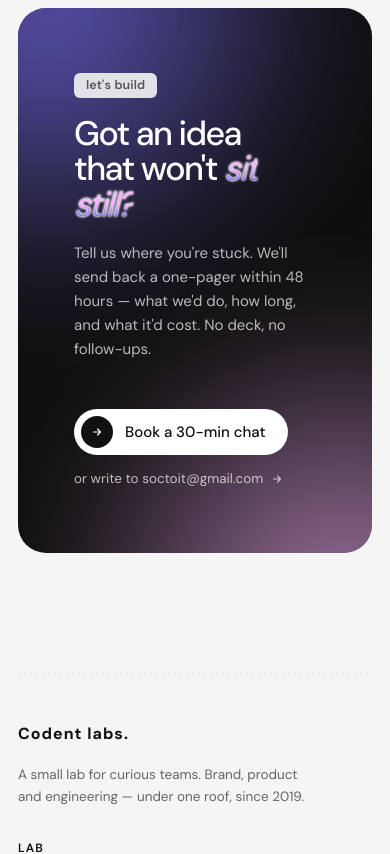
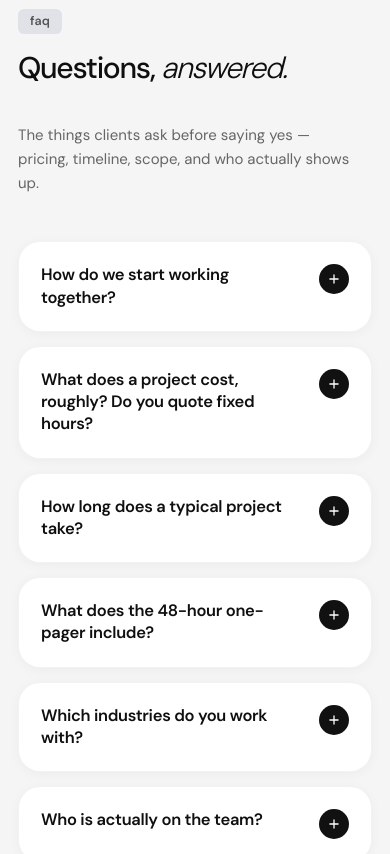
Before and after one commit to codent-labs/codent, a Next.js app: page / in a window 390 px wide. Shown: the part 6160-7014 px from the top of the page. Built offline with nearby package versions, Linux system fonts and the light colour scheme.

Commit message:
Add FAQ accordion between Process and final CTA

```diff
--- a/app/page.tsx
+++ b/app/page.tsx
@@ -6,6 +6,7 @@ import Showcase from "@/components/Showcase";
 import Numbers from "@/components/Numbers";
 import Process from "@/components/Process";
 import Testimonial from "@/components/Testimonial";
+import FAQ from "@/components/FAQ";
 import CTA from "@/components/CTA";
 import Footer from "@/components/Footer";
 
@@ -21,6 +22,7 @@ export default function codentPage() {
         <Numbers />
         <Process />
         <Testimonial />
+        <FAQ />
         <CTA />
       </main>
       <Footer />
--- /dev/null
+++ b/components/FAQ.tsx
@@ -0,0 +1,86 @@
+function PlusIcon() {
+  return (
+    <svg width="14" height="14" viewBox="0 0 24 24" fill="none">
+      <path
+        d="M12 5v14M5 12h14"
+        stroke="currentColor"
+        strokeWidth="2.2"
+        strokeLinecap="round"
+      />
+    </svg>
+  );
+}
+
+const faqs = [
+  {
+    q: "How do we start working together?",
+    a: "No deck required. Tell us where you're stuck through the contact form and we'll reply within 48 hours with a one-pager: what we'd do, how long, and roughly what it'd cost. If it feels right, we jump on a 30-minute call — no commitment.",
+  },
+  {
+    q: "What does a project cost, roughly? Do you quote fixed hours?",
+    a: "We quote fixed scope for a fixed price — no hourly meters. A brand engagement usually lands around 6 weeks, product design 8–12 weeks, and growth work 4–6 weeks. The 48-hour one-pager includes a ballpark so you know the shape before we start.",
+  },
+  {
+    q: "How long does a typical project take?",
+    a: "A clickable prototype runs about 23 days median from first brief. Full brands take ~6 weeks, product design 8–12 weeks, and growth engagements 4–6 weeks. Engineering is continuous — we hand off incrementally, not in one lump.",
+  },
+  {
+    q: "What does the 48-hour one-pager include?",
+    a: "What we'd do in plain language, how long each phase runs, and a rough cost — plus the handful of questions we'd need answered to start. It's a working document, not a sales call.",
+  },
+  {
+    q: "Which industries do you work with?",
+    a: "We've shipped 86+ projects across 14 industries — fintech, DTC and e-commerce, SaaS, healthcare, and more. We work anywhere a fuzzy bet needs to turn into shipped software; domain jargon isn't a requirement.",
+  },
+  {
+    q: "Who is actually on the team?",
+    a: "A deliberately small studio. The two people who design and build your project are the two people on your account — no hand-offs between account managers and juniors. It's why clients describe us as the two smartest people on their team.",
+  },
+  {
+    q: "What stack do you build with?",
+    a: "React, Next.js and TypeScript on the front-end; Node and Postgres on the back. Brand work ships as a system — logos, type, voice — your team can run itself. Everything ends with a hand-off doc your devs won't cry over.",
+  },
+];
+
+export default function FAQ() {
+  return (
+    <section className="codent-section" id="faq">
+      <div className="codent-wrap">
+        <div className="codent-section-head">
+          <div>
+            <span className="codent-eyebrow">faq</span>
+            <h2 className="mt-[18px]">
+              Questions,{" "}
+              <em className="italic font-light">answered.</em>
+            </h2>
+          </div>
+          <p className="codent-section-lede">
+            The things clients ask before saying yes — pricing, timeline,
+            scope, and who actually shows up.
+          </p>
+        </div>
+
+        <div className="grid grid-cols-1 md:grid-cols-2 gap-[14px]">
+          {faqs.map((f, i) => (
+            <details
+              key={f.q}
+              className={`codent-card group p-[22px] ${i === faqs.length - 1 ? "md:col-span-2" : ""}`}
+            >
+              <summary className="list-none cursor-pointer flex items-start justify-between gap-4 [&::-webkit-details-marker]:hidden">
+                <span className="text-[16.5px] font-semibold tracking-[-0.3px] text-[#0f0f0f] leading-[1.35]">
+                  {f.q}
+                </span>
+                <span className="w-[30px] h-[30px] rounded-full bg-[#111] text-white inline-flex items-center justify-center flex-shrink-0 transition-transform duration-300 group-open:rotate-45">
+                  <PlusIcon />
+                </span>
+              </summary>
+              <p className="text-[14px] text-[#555] leading-[1.6] mt-4 max-w-[620px]">
+                {f.a}
+              </p>
+            </details>
+          ))}
+        </div>
+      </div>
+    </section>
+  );
+}
```
Also changed, not shown: 2 other files (tests, documents, lock files or other folders).
